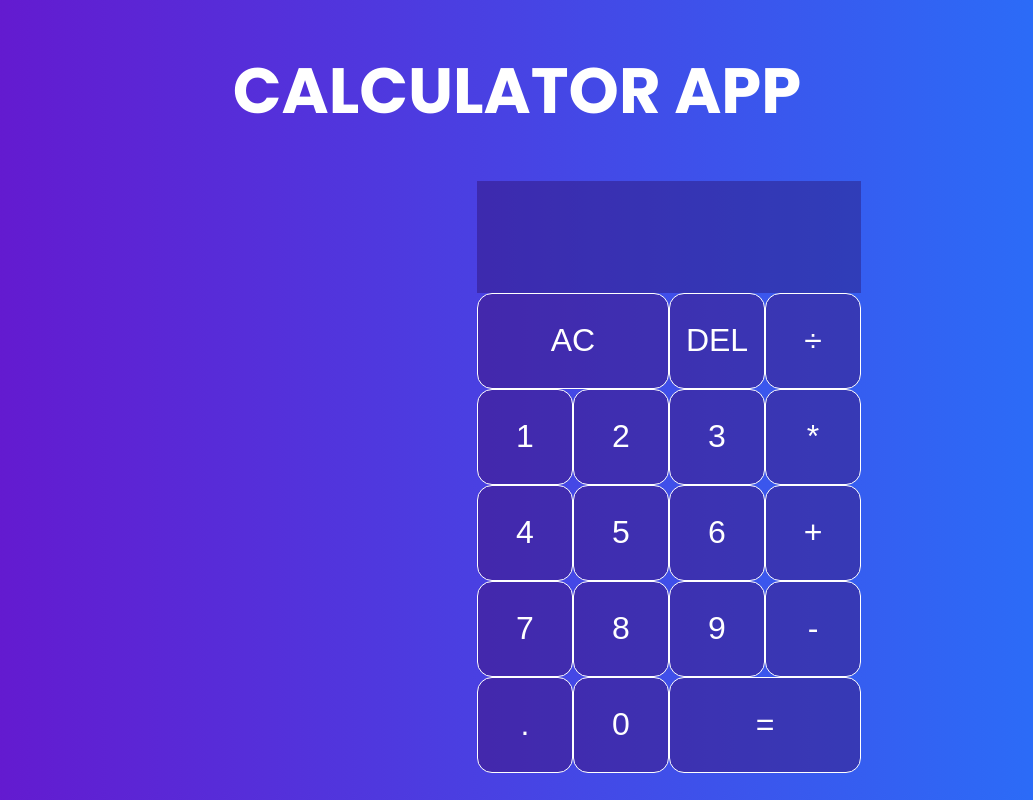
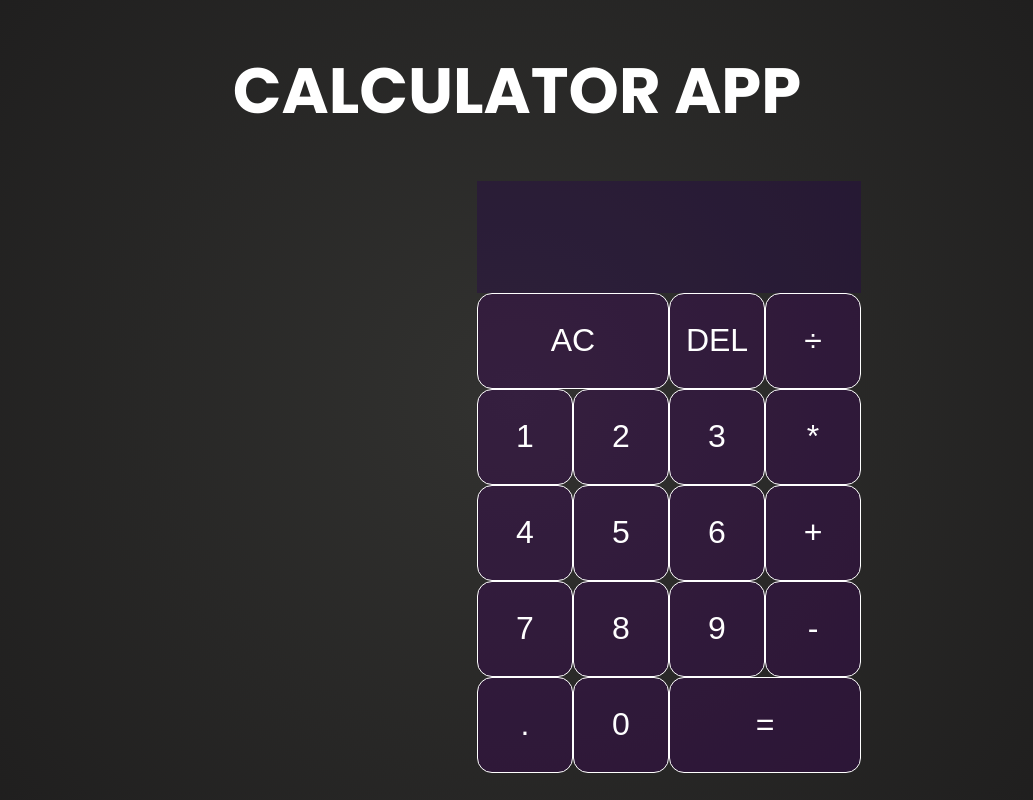
Before and after one commit to amanmodiii/Calculator-React, a React (Create React App) app: page / in a window 1280 px wide. Shown: the whole page, without its empty margins (123-1156 px from the left). Built offline with nearby package versions, Linux system fonts and the light colour scheme.

Commit message:
Updated Gradient

```diff
--- a/src/styles.css
+++ b/src/styles.css
@@ -6,7 +6,8 @@
 
 body{
     margin: 0;
-    background-image: linear-gradient(to right, #6a11cb 0%, #2575fc 100%);
+    background: rgb(50,50,48);
+    background: radial-gradient(circle, rgba(50,50,48,1) 0%, rgba(29,28,28,1) 100%);
     font-family: 'Poppins', sans-serif;
     justify-content: center;
     align-items: center;
```
